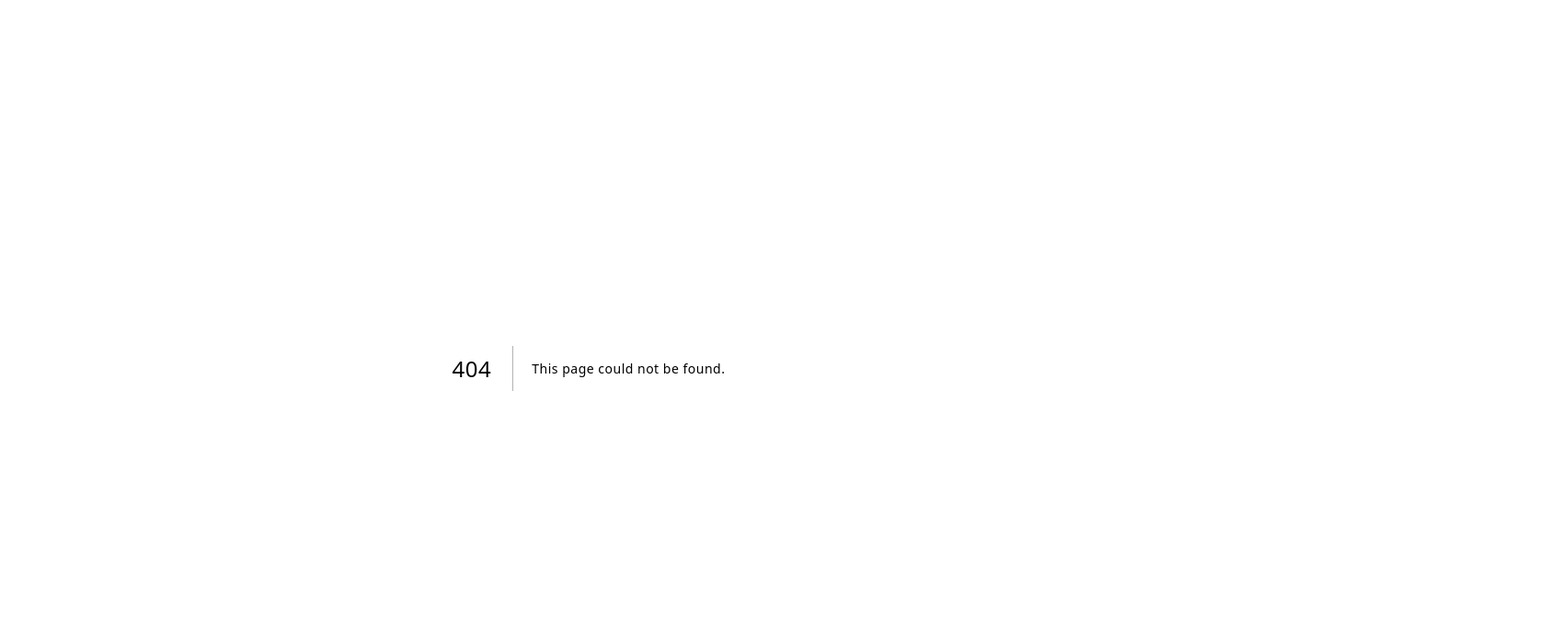
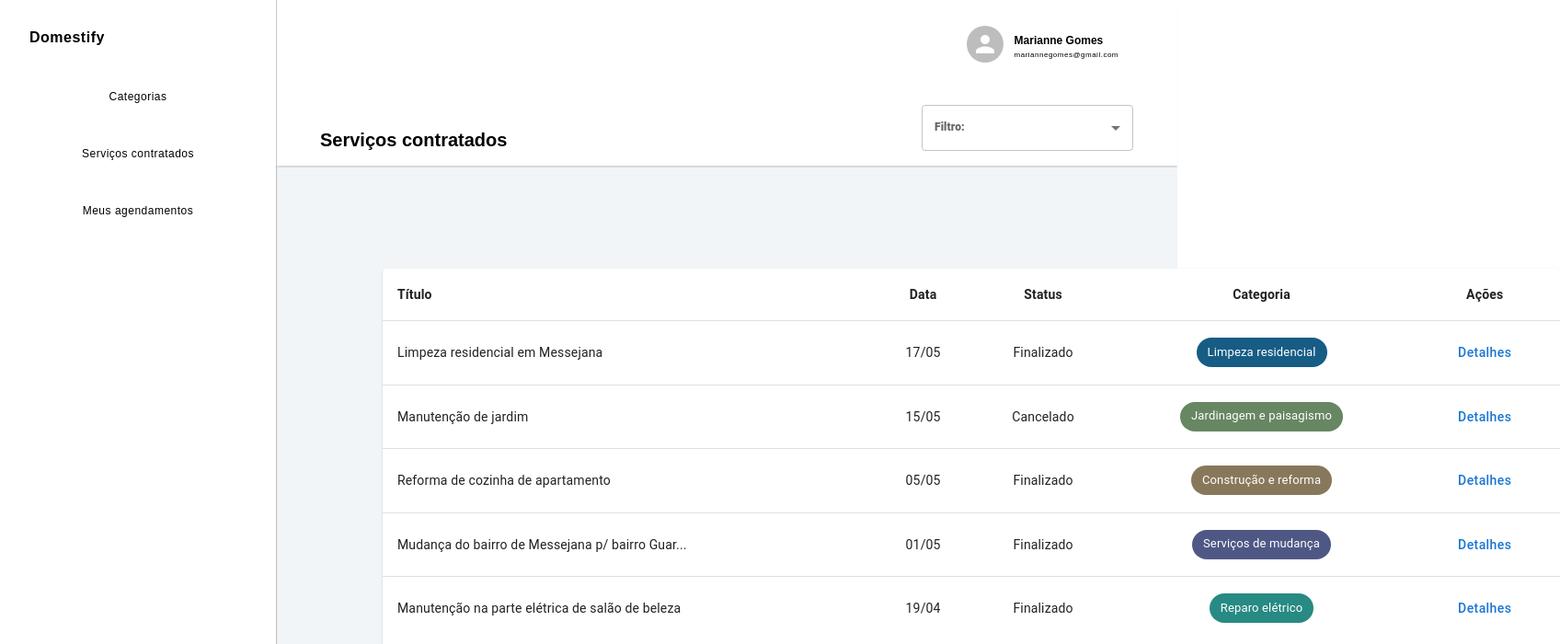
Before and after one commit to pedromendonca-dev/Projeto-Aplicado, a Next.js app in the folder frontend/: page /contractservices in a window 1280 px wide. Before the commit this address had no page. Shown: the top 700 px of the page at 92% size, 1696 px wide, since content can reach past the window. Built offline with nearby package versions, Linux system fonts and the light colour scheme.

Commit message:
feat/contractservices-screen

```diff
--- a/frontend/src/app/categorias/page.tsx
+++ b/frontend/src/app/categorias/page.tsx
@@ -9,7 +9,7 @@ import React from 'react'
  const Teste = () => {
   return (
     <>
-    <Header headerTitle="Categorias" />
+    <Header headerTitle="Serviços Contratados" />
     <SideNavbar />
     <CardCollector />
     </>
--- /dev/null
+++ b/frontend/src/app/contractservices/page.tsx
@@ -0,0 +1,27 @@
+"use client";
+
+import { SideNavbar } from '@/components';
+import React from 'react';
+import Header from '@/components/header';
+import Servicetable from '@/components/table-services';
+import styled from 'styled-components';
+import { useTheme } from 'styled-components';
+
+const Wrapper = styled.div`
+  background-color: ${({ theme }) => theme.colors.blue[200]};
+  min-height: 100vh;
+`;
+
+const ContractServices = () => {
+  const theme = useTheme();
+
+  return (
+    <Wrapper theme={theme}>
+      <Header headerTitle="Serviços contratados" />
+      <SideNavbar />
+      <Servicetable />
+    </Wrapper>
+  );
+};
+
+export default ContractServices;
--- /dev/null
+++ b/frontend/src/components/table-services/index.tsx
@@ -0,0 +1,113 @@
+import * as React from 'react';
+import { useRouter } from 'next/navigation';
+import Table from '@mui/material/Table';
+import TableBody from '@mui/material/TableBody';
+import TableCell from '@mui/material/TableCell';
+import TableContainer from '@mui/material/TableContainer';
+import TableHead from '@mui/material/TableHead';
+import TableRow from '@mui/material/TableRow';
+import Paper from '@mui/material/Paper';
+import { Button } from '@mui/material';
+import Chip from '@mui/material/Chip';
+import TablePagination from '@mui/material/TablePagination';
+
+function createData(
+  title: string,
+  date: string,
+  status: string,
+  category: string,
+  categoryColor: string,
+  action: string,
+  id: number
+) {
+  return { title, date, status, category, categoryColor, action, id };
+}
+
+const rows = [
+  createData('Limpeza residencial em Messejana', '17/05', 'Finalizado', 'Limpeza residencial', '#165C84', 'Detalhes', 1),
+  createData('Manutenção de jardim', '15/05', 'Cancelado', 'Jardinagem e paisagismo', '#678662', 'Detalhes', 2),
+  createData('Reforma de cozinha de apartamento', '05/05', 'Finalizado', 'Construção e reforma', '#88785B', 'Detalhes', 3),
+  createData('Mudança do bairro de Messejana p/ bairro Guar...', '01/05', 'Finalizado', 'Serviços de mudança', '#4F5885', 'Detalhes', 4),
+  createData('Manutenção na parte elétrica de salão de beleza', '19/04', 'Finalizado', 'Reparo elétrico', '#278A83', 'Detalhes', 5),
+];
+
+const Servicetable = () => {
+  const router = useRouter();
+  const [page, setPage] = React.useState(0);
+  const [rowsPerPage, setRowsPerPage] = React.useState(5);
+
+  const handleChangePage = (event: unknown, newPage: number) => {
+    setPage(newPage);
+  };
+
+  const handleChangeRowsPerPage = (event: React.ChangeEvent<HTMLInputElement>) => {
+    setRowsPerPage(parseInt(event.target.value, 10));
+    setPage(0);
+  };
+
+  const handleDetailsClick = (id: number) => {
+    router.push(`/contractservice/details/${id}`);
+  };
+
+  return (
+    <TableContainer
+      component={Paper}
+      sx={{
+        maxWidth: '1400px',
+        margin: '0 auto',
+        marginTop: '7.0em',
+        marginLeft: '26.0em',
+      }}
+    >
+      <Table sx={{ minWidth: 650, fontSize: '0.9rem' }} aria-label="service table">
+        <TableHead>
+          <TableRow>
+            <TableCell sx={{ fontWeight: 'bold' }}>Título</TableCell>
+            <TableCell align="center" sx={{ fontWeight: 'bold' }}>Data</TableCell>
+            <TableCell align="center" sx={{ fontWeight: 'bold' }}>Status</TableCell>
+            <TableCell align="center" sx={{ fontWeight: 'bold' }}>Categoria</TableCell>
+            <TableCell align="center" sx={{ fontWeight: 'bold' }}>Ações</TableCell>
+          </TableRow>
+        </TableHead>
+        <TableBody>
+          {rows.slice(page * rowsPerPage, page * rowsPerPage + rowsPerPage).map((row) => (
+            <TableRow
+              key={row.title}
+              sx={{ '&:last-child td, &:last-child th': { border: 0 }, fontSize: '0.85rem' }}
+            >
+              <TableCell component="th" scope="row">
+                {row.title}
+              </TableCell>
+              <TableCell align="center">{row.date}</TableCell>
+              <TableCell align="center">{row.status}</TableCell>
+              <TableCell align="center">
+                <Chip label={row.category} style={{ backgroundColor: row.categoryColor, color: '#FFF' }} />
+              </TableCell>
+              <TableCell align="center">
+                <Button
+                  variant="text"
+                  color="primary"
+                  onClick={() => handleDetailsClick(row.id)}
+                  sx={{ textTransform: 'none' }}
+                >
+                  {row.action}
+                </Button>
+              </TableCell>
+            </TableRow>
+          ))}
+        </TableBody>
+      </Table>
+
+      <TablePagination
+        component="div"
+        count={rows.length}
+        page={page}
+        onPageChange={handleChangePage}
+        rowsPerPage={rowsPerPage}
+        onRowsPerPageChange={handleChangeRowsPerPage}
+      />
+    </TableContainer>
+  );
+};
+
+export default Servicetable;
```
